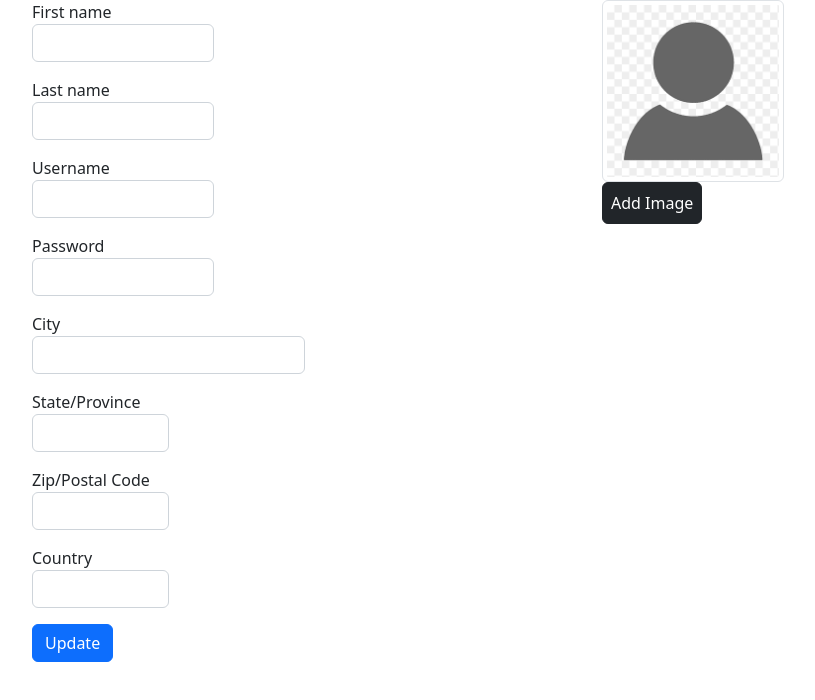
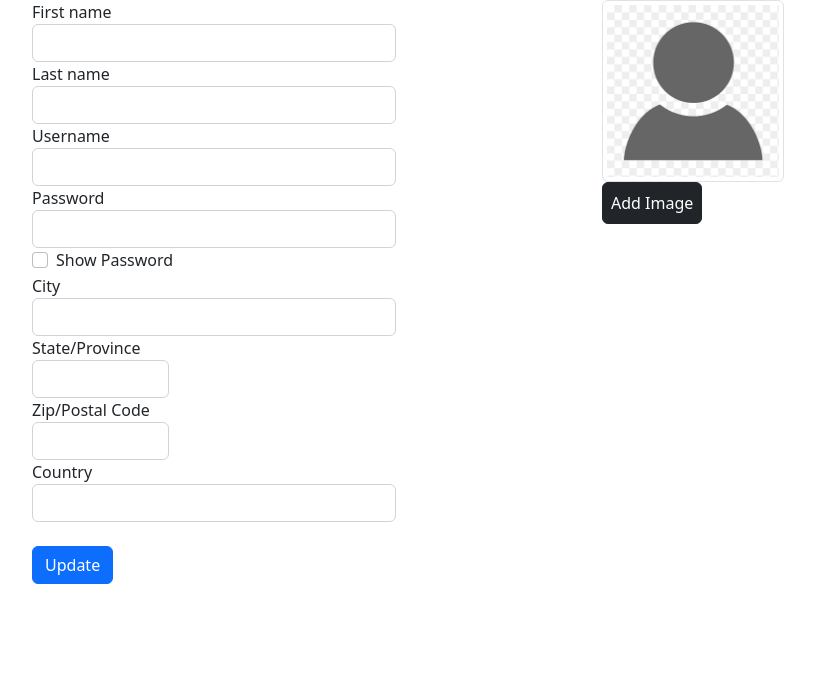
Before and after one commit to ozonometer/onlineChat, an Angular app: page /profile in a window 1280 px wide. Shown: the top 700 px of the page, without its empty margins (50-865 px from the left). Built offline with nearby package versions, Linux system fonts and the light colour scheme; no server answers.

Commit message:
Added logout option, fixed nav bar, changed User Profile button in navbar to dropdown with two options User Profile and Log out. In User profile added Show Password which is now hidden by default.

```diff
--- a/package.json
+++ b/package.json
@@ -18,7 +18,7 @@
     "@angular/platform-browser": "^14.2.0",
     "@angular/platform-browser-dynamic": "^14.2.0",
     "@angular/router": "^14.2.0",
-    "bootstrap": "^5.2.1",
+    "bootstrap": "^5.2.2",
     "rxjs": "~7.5.0",
     "tslib": "^2.3.0",
     "zone.js": "~0.11.4"
--- a/src/app/navbar/navbar.component.html
+++ b/src/app/navbar/navbar.component.html
@@ -1,18 +1,28 @@
-<nav *ngIf="loggedIn()" class="navbar navbar-expand-lg navbar-light bg-light">
+<nav *ngIf="loggedIn()" class="navbar navbar-expand-lg bg-light">
+  <div class="container-fluid">
+    <a class="navbar-brand" href="#">Welcome,</a>
+    <button class="navbar-toggler" type="button" data-bs-toggle="collapse" data-bs-target="#navbarSupportedContent" aria-controls="navbarSupportedContent" aria-expanded="false" aria-label="Toggle navigation">
+      <span class="navbar-toggler-icon"></span>
+    </button>
     <div class="collapse navbar-collapse" id="navbarSupportedContent">
-    <ul class="navbar-nav mr-auto">
-      <li class="nav-item active">
-        <a class="nav-link" href="/home">Home</a>
+      <ul class="navbar-nav me-auto mb-2 mb-lg-0">
+        <li class="nav-item">
+          <a class="nav-link active" aria-current="page" href="/home">Home</a>
         </li>
-      <li class="nav-item active">
-        <a class="nav-link" href="/profile">User Profile</a>
+        <li class="nav-item dropdown">
+          <a class="nav-link dropdown-toggle" href="#" role="button" data-bs-toggle="dropdown" aria-expanded="false">
+            User
+          </a>
+          <ul class="dropdown-menu">
+            <li><a class="dropdown-item" href="/profile">User Profile</a></li>
+            <li><a class="dropdown-item" (click)="logOut()">Log out</a></li>
+          </ul>
         </li>
       </ul>
-    <form class="form-inline my-lg-0">
-      <label>
-        <input class="form-control" type="text" name="searchInput">
-      </label>
+      <form class="d-flex" role="search">
+        <input class="form-control me-2" type="search" placeholder="Search" aria-label="Search">
         <button class="btn btn-outline-success" type="submit">Search</button>
       </form>
     </div>
+  </div>
 </nav>
--- a/src/app/navbar/navbar.component.ts
+++ b/src/app/navbar/navbar.component.ts
@@ -1,5 +1,6 @@
 import { Component, OnInit } from '@angular/core';
 import {HttpService} from "../service/http.service";
+import {Router} from "@angular/router";
 
 @Component({
   selector: 'app-navbar',
@@ -8,7 +9,7 @@ import {HttpService} from "../service/http.service";
 })
 export class NavbarComponent implements OnInit {
 
-  constructor(private httpService: HttpService) { }
+  constructor(private httpService: HttpService, private router: Router,) { }
 
   ngOnInit(): void {
   }
@@ -16,4 +17,9 @@ export class NavbarComponent implements OnInit {
   loggedIn(): boolean {
     return this.httpService.isLoggedIn();
   }
+
+  logOut() {
+    localStorage.clear();
+    this.router.navigate(['/login']);
+  }
 }
--- a/src/app/profile/profile.component.html
+++ b/src/app/profile/profile.component.html
@@ -1,43 +1,50 @@
 <div class="row">
-  <div class="col">
+  <div class="col align-self-center">
     <form>
       <div class="form-row">
-        <div class="col-md-4 mb-3">
+        <div class="col-8">
           <label for="profileFirst">First name</label>
           <input [(ngModel)]="user.firstName" [ngModelOptions]="{standalone: true}" type="text" class="form-control" id="profileFirst" required>
         </div>
-        <div class="col-md-4 mb-3">
+        <div class="col-8">
           <label for="profileLast">Last name</label>
           <input [(ngModel)]="user.lastName" [ngModelOptions]="{standalone: true}" type="text" class="form-control" id="profileLast" required>
         </div>
-        <div class="col-md-4 mb-3">
+        <div class="col-8">
           <label for="profileUsername">Username</label>
           <input [(ngModel)]="user.userName" [ngModelOptions]="{standalone: true}" type="text" class="form-control" id="profileUsername" required>
         </div>
-        <div class="col-md-4 mb-3">
+        <div class="col-8">
           <label for="profilePassword">Password</label>
-          <input [(ngModel)]="user.password" [ngModelOptions]="{standalone: true}" type="text" class="form-control" id="profilePassword" required>
+          <input [(ngModel)]="user.password" [ngModelOptions]="{standalone: true}" type="password" class="form-control" id="profilePassword" required>
+          <div class="form-check">
+            <input class="form-check-input" type="checkbox" value="" id="flexCheckDefault" (change)="toggleHide()">
+            <label class="form-check-label" for="flexCheckDefault">Show Password</label>
+          </div>
         </div>
       </div>
       <div class="form-row">
-        <div class="col-md-6 mb-3">
+        <div class="col-8">
           <label for="profileCity">City</label>
           <input [(ngModel)]="user.city" [ngModelOptions]="{standalone: true}" type="text" class="form-control" id="profileCity" required>
         </div>
-        <div class="col-md-3 mb-3">
+        <div class="col-3">
           <label for="profileState">State/Province</label>
           <input [(ngModel)]="user.state" [ngModelOptions]="{standalone: true}" type="text" class="form-control" id="profileState" required>
         </div>
-        <div class="col-md-3 mb-3">
+        <div class="col-3">
           <label for="profileZip">Zip/Postal Code</label>
           <input [(ngModel)]="user.zip" [ngModelOptions]="{standalone: true}" type="text" class="form-control" id="profileZip" required>
         </div>
-        <div class="col-md-3 mb-3">
+        <div class="col-8">
           <label for="profileCountry">Country</label>
           <input [(ngModel)]="user.country" [ngModelOptions]="{standalone: true}" type="text" class="form-control" id="profileCountry" required>
         </div>
       </div>
-      <button class="btn btn-primary" type="submit" (click)="updateUser()">Update</button>
+      <div>
+        <br>
+        <button class="btn btn-primary" type="submit" (click)="updateUser()">Update</button>
+      </div>
     </form>
   </div>
   <div class="col">
@@ -49,6 +56,7 @@
       </div>
       <div *ngIf="!imageId">
         <img src="../../assets/avatar.png" height="348" width="348" class="img-thumbnail" alt="Add Profile Picture">
+        <br/>
         <button type="button" class="p-2 btn btn-dark" (click)="imageSelect.click()">Add Image</button>
         <input
           style="display: none"
--- a/src/app/profile/profile.component.ts
+++ b/src/app/profile/profile.component.ts
@@ -90,4 +90,17 @@ export class ProfileComponent implements OnInit {
       this.toastService.emmitToast(new ToastWrapper(ToastType.ERROR, err, ''));
     })
   }
+
+  toggleHide() {
+    let x = document.getElementById("profilePassword");
+    console.dir(x);
+    // @ts-ignore
+    if (x.type === "password") {
+      // @ts-ignore
+      x.type = "text";
+    } else {
+      // @ts-ignore
+      x.type = "password";
+    }
+  }
 }
--- a/src/index.html
+++ b/src/index.html
@@ -6,7 +6,8 @@
   <base href="/">
   <meta name="viewport" content="width=device-width, initial-scale=1">
   <link rel="icon" type="image/x-icon" href="favicon.ico">
-  <link rel="stylesheet" href="../node_modules/bootstrap/dist/css/bootstrap.css">
+  <link href="https://cdn.jsdelivr.net/npm/bootstrap@5.0.0/dist/css/bootstrap.min.css" rel="stylesheet" >
+  <script src="https://cdn.jsdelivr.net/npm/bootstrap@5.0.1/dist/js/bootstrap.min.js" integrity="sha384-Atwg2Pkwv9vp0ygtn1JAojH0nYbwNJLPhwyoVbhoPwBhjQPR5VtM2+xf0Uwh9KtT" crossorigin="anonymous"></script>
 </head>
 <body>
   <app-root></app-root>
```
Also changed, not shown: 1 other file (tests, documents, lock files or other folders). Lines whose indentation alone changed are shown as unchanged.
